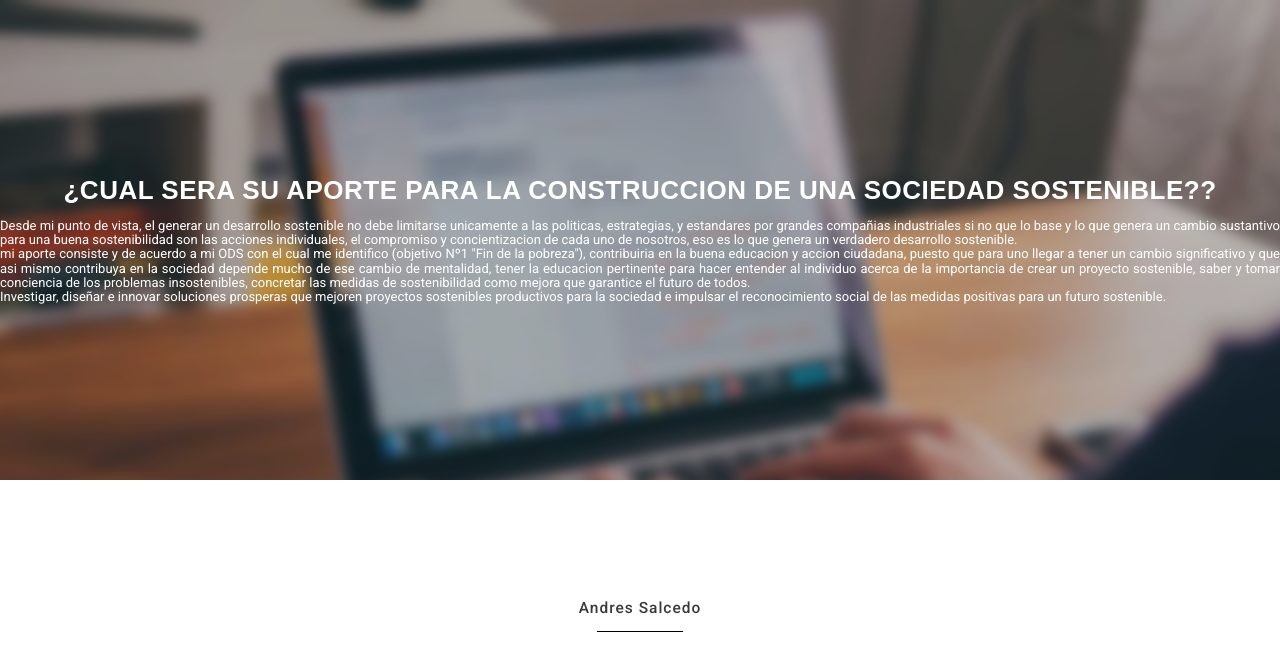
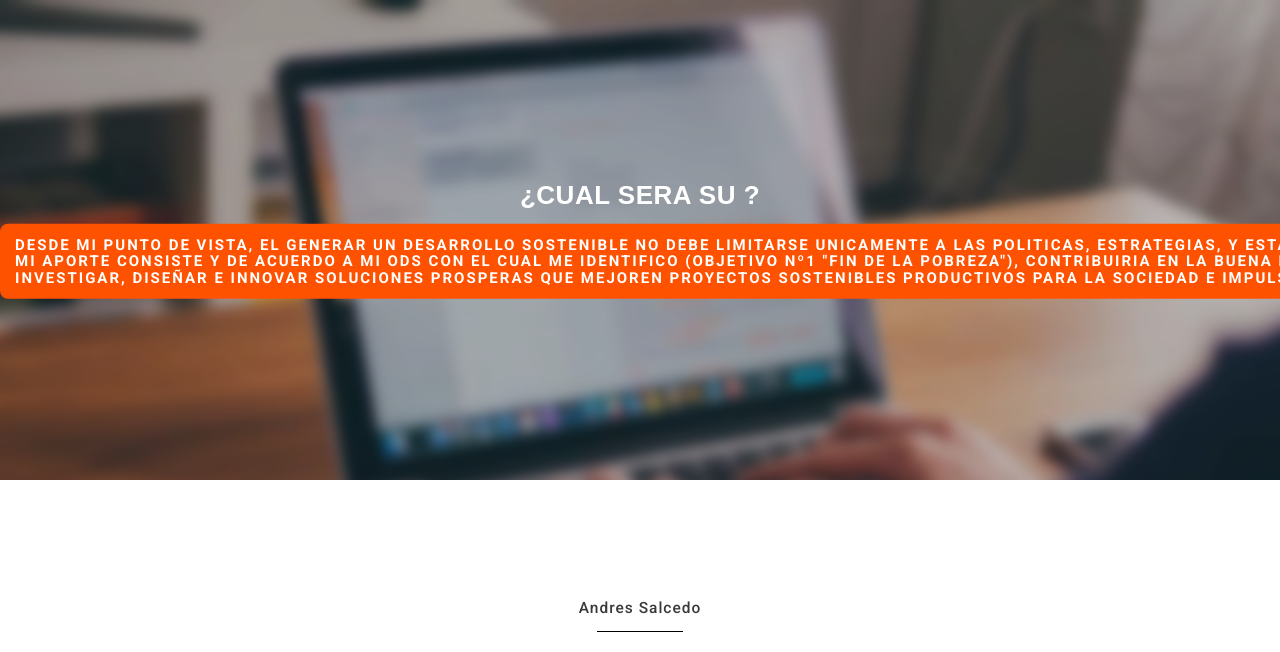
Before and after one commit to andresalcedo/emprendimiento, a website: page index.html in a window 1280 px wide. Drawn offline with Linux system fonts and the light colour scheme.

Commit message:
Merge origin/master
Conflicts:
	README.md

```diff
--- a/index.html
+++ b/index.html
@@ -29,8 +29,8 @@ Author Name: iCrossoft S.A.S-->
                 </div>
             </div>
 
+
             <header class="top-nav-bar">
-
 
                 <div id="menu">
                     <ul class="menu-view list-unstyled">
@@ -43,11 +43,9 @@ Author Name: iCrossoft S.A.S-->
             </header>
             <div class="banner-full-image">
                 <div class="banner-title">
-                    <h2 style="color: white; font-size: 26px;"><b><font FACE="ARIAL">¿CUAL SERA SU APORTE PARA LA CONSTRUCCION
-                            DE UNA SOCIEDAD SOSTENIBLE??</font></b></h2><br>
+                    <h2 style="color: white; font-size: 26px;"><b><font FACE="ARIAL">¿CUAL SERA SU ?</font></b></h2><br>
                     <!--<img src='images/log.png' style="width: 200px;"><br><br><br>-->
-                    <div>
-                        <a>
+                    <a class="btn btn-primary" href="about.html">
                         <p align="justify">
                             Desde mi punto de vista, el generar un desarrollo sostenible no debe limitarse unicamente a las politicas, estrategias, y estandares por
                             grandes compañias industriales si no que lo base y lo que genera un cambio sustantivo para una buena sostenibilidad son las acciones
@@ -63,7 +61,6 @@ Author Name: iCrossoft S.A.S-->
                             reconocimiento social de las medidas positivas para un futuro sostenible.
                         </p>
                     </a>
-                    </div>
                 </div>
             </div>
 
```
Lines whose indentation alone changed are shown as unchanged.
